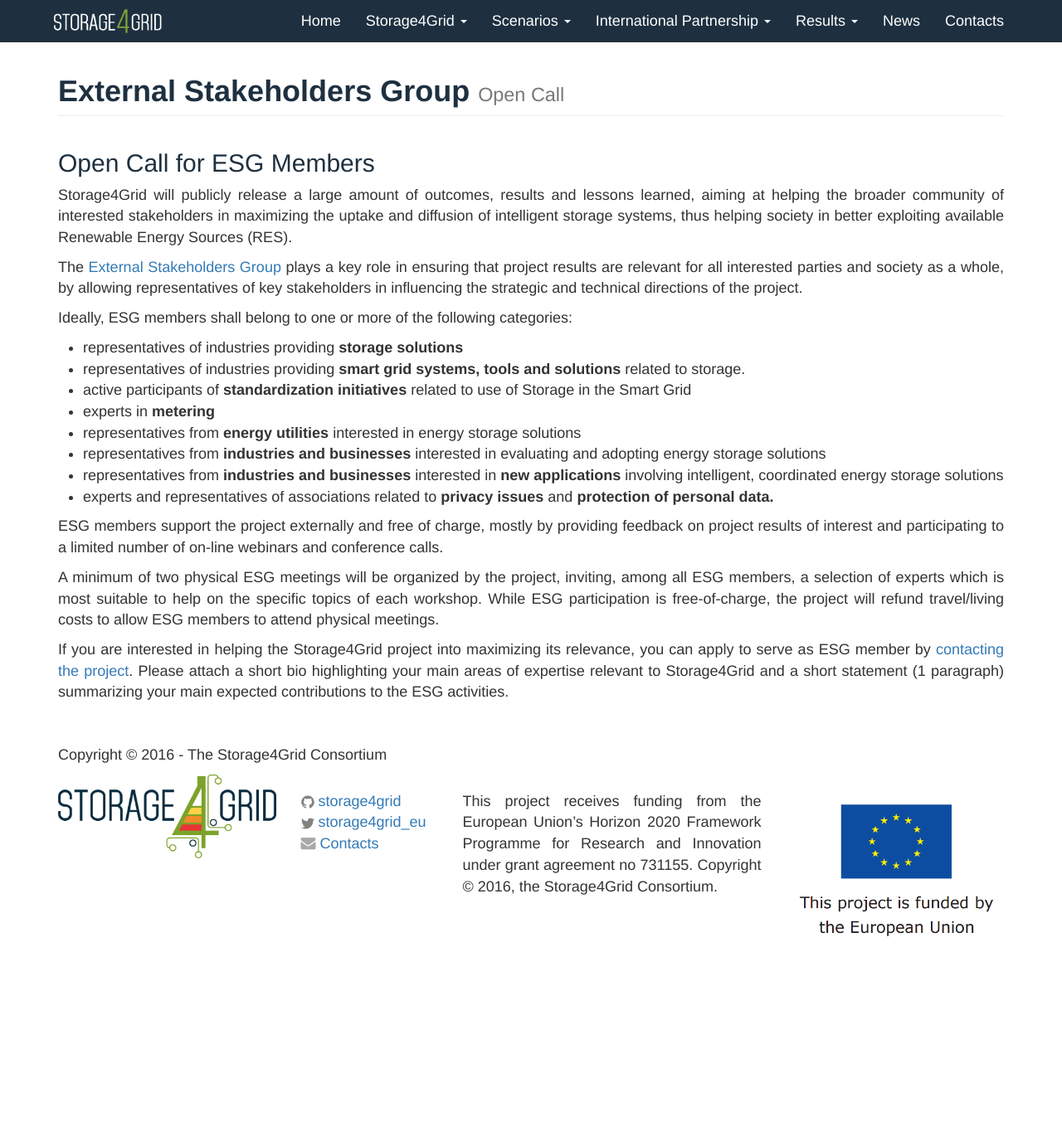
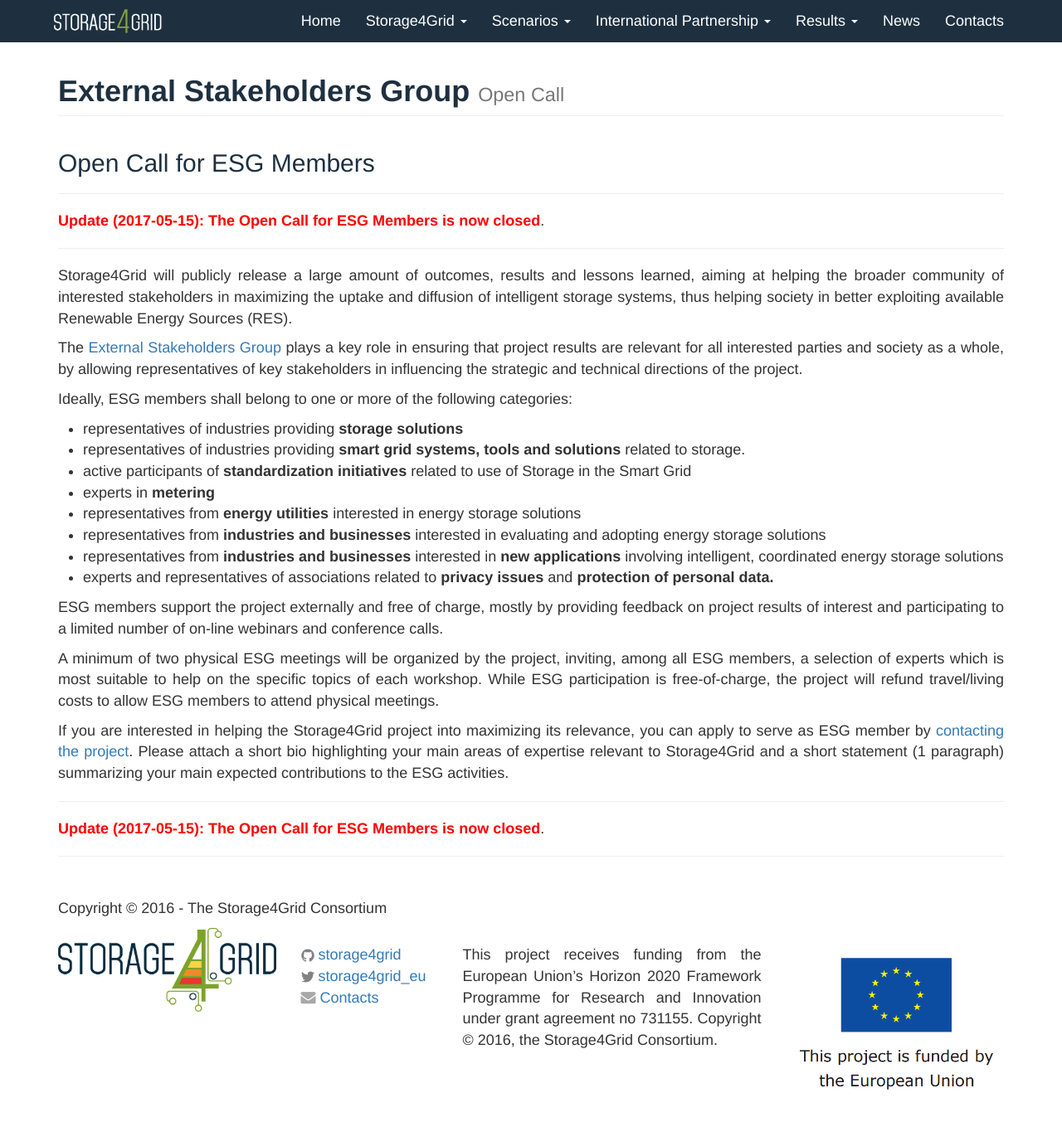
Before and after one commit to storage4grid/storage4grid.github.io, a Jekyll site: the page built from pages/esg-opencall.html, in a window 1280 px wide and 1373 px high. Shown: the top 1353 px of the window at 83% size. Built offline with Jekyll 4.4.1, drawn with Linux system fonts in a browser that asks for light colours; comment, search, counter and statistics services are not loaded.

Commit message:
open call closed.

```diff
--- a/_includes/navbar.html
+++ b/_includes/navbar.html
@@ -65,9 +65,11 @@
 							<a href="{{site.baseurl}}/pages/esg.html">External Stakeholder Group</a>
 						</li>
 
+						<!--
 						<li>
 							<a href="{{site.baseurl}}/pages/esg-opencall.html">Call for ESG Members</a>
 						</li>
+						-->
 					</ul>
 				</li>
 
--- a/css/storage4grid.scss
+++ b/css/storage4grid.scss
@@ -201,3 +201,7 @@
 	font-style: italic;
 	font-size: medium;
 }
+
+.redwarning {
+	color: red;
+}
--- a/pages/esg-opencall.html
+++ b/pages/esg-opencall.html
@@ -5,6 +5,14 @@
 ---
 
 <h2>Open Call for ESG Members</h2>
+
+<hr>
+
+<p>
+	<strong class="redwarning">Update (2017-05-15): The Open Call for ESG Members is now closed</strong>.
+</p>
+
+<hr>
 
 <p>
 Storage4Grid will publicly release a large amount of outcomes, results and lessons learned, aiming at helping the broader community of interested stakeholders in maximizing the uptake and diffusion of intelligent storage systems, thus helping society in better exploiting available Renewable Energy Sources (RES).
@@ -40,3 +48,11 @@
 <p>
 	If you are interested in helping the Storage4Grid project into maximizing its relevance, you can apply to serve as ESG member by <a href="mailto:storage4grid@ismb.it">contacting the project</a>. Please attach a short bio highlighting your main areas of expertise relevant to Storage4Grid and a short statement (1 paragraph) summarizing your main expected contributions to the ESG activities.
 </p>
+
+<hr>
+
+<p>
+	<strong class="redwarning">Update (2017-05-15): The Open Call for ESG Members is now closed</strong>.
+</p>
+
+<hr>
--- a/pages/esg.html
+++ b/pages/esg.html
@@ -14,11 +14,16 @@
 The first meetings will be focused on requirement, while latter meetings will be exploited to collect feedback about proposed concepts and generated results.
 </p>
 
+
+<!--
+
 <h2>Joining the ESG</h2>
 
 <p class="lead">
 If you are interested in serving as ESG member, you can apply to the <a href="{{site.baseurl}}/pages/esg-opencall.html">Open Call for ESG members</a>.
 </p>
+
+-->
 
 <h2>Current Members</h2>
 
```
